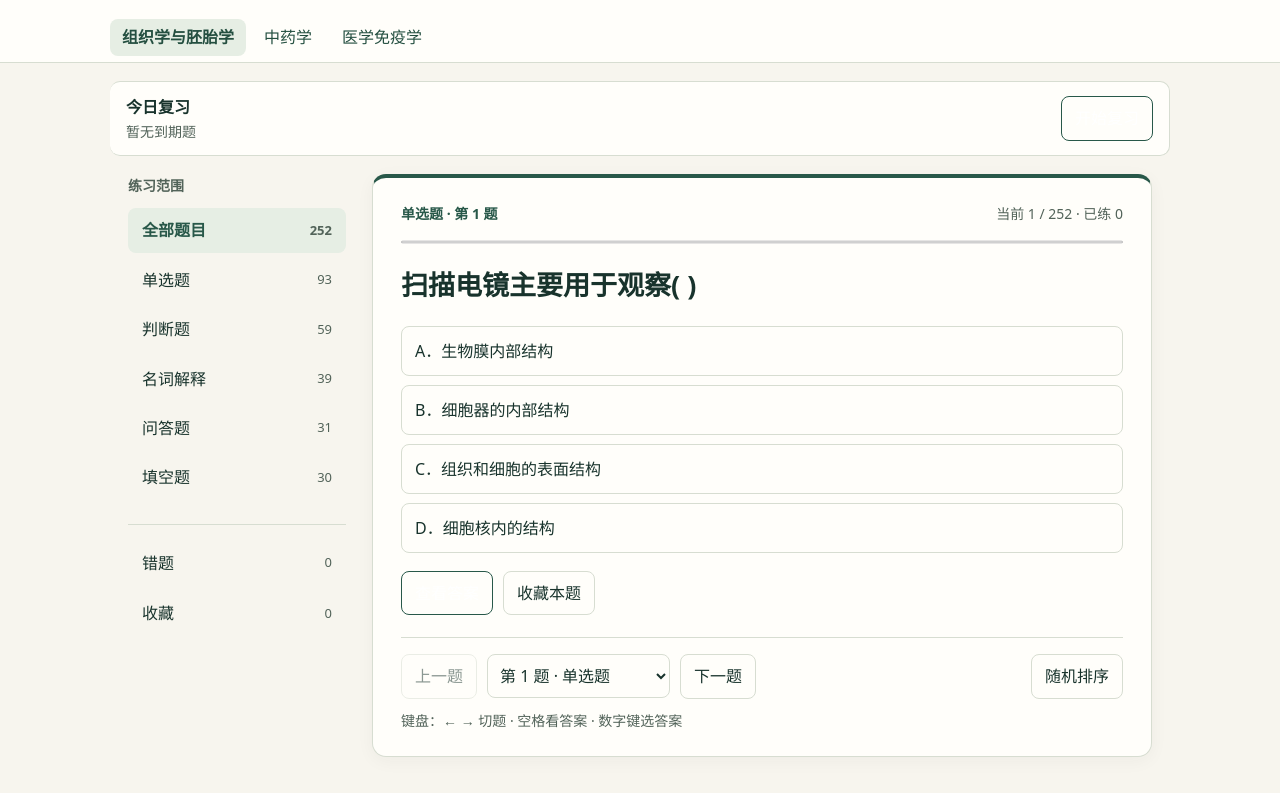
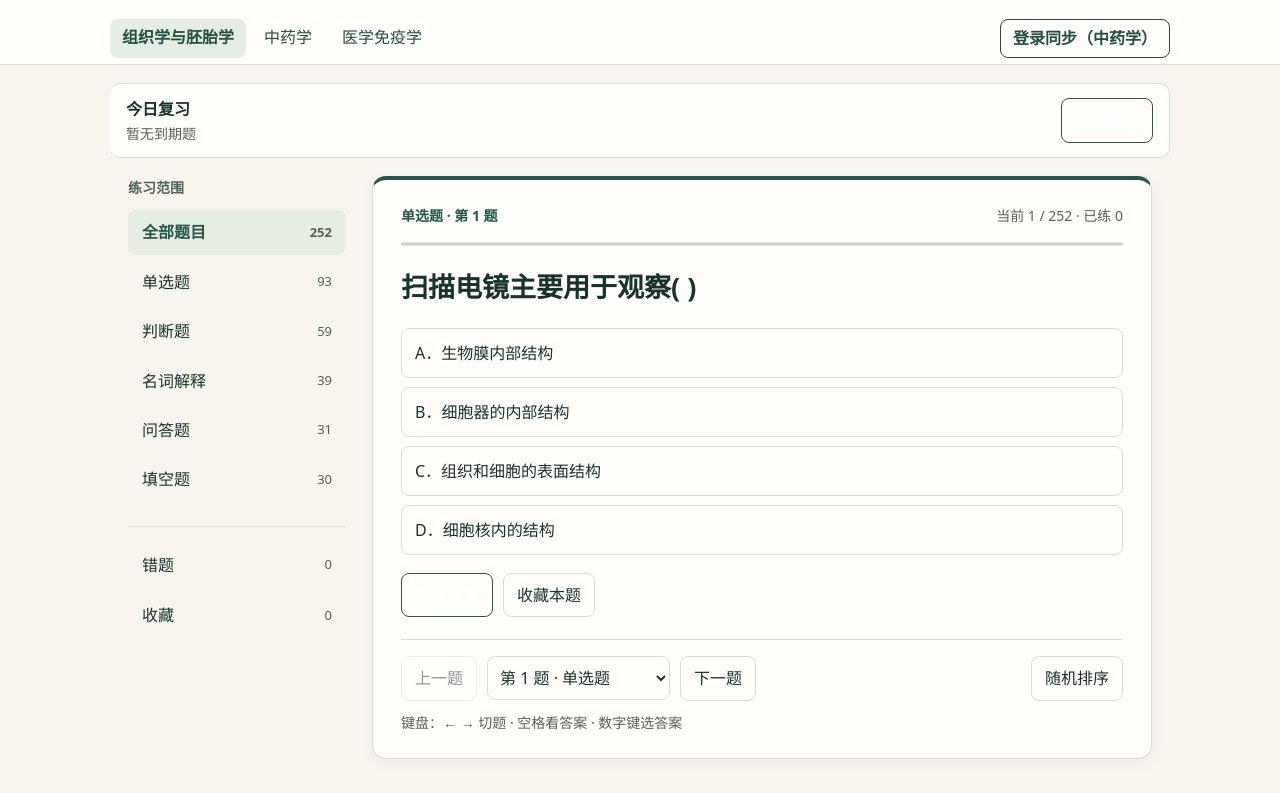
Before and after one commit to yq202020/histology-practice-web, a plain HTML site: page index.html in a window 1280 px wide. Shown: the part 51-844 px from the top of the page. Drawn offline with Linux system fonts and the light colour scheme.

Commit message:
Make study sync login discoverable from every subject

```diff
--- a/index.html
+++ b/index.html
@@ -51,8 +51,9 @@ button.ig-marker{position:absolute;min-width:44px;padding:0;border-color:var(--a
 button.ig-marker[aria-pressed=true]{background:var(--accent);color:white}
 .marker-1{left:calc(50% + 68px);top:63px}.marker-2{left:calc(50% + 22px);top:104px}
 .marker-3{left:calc(50% - 22px);top:177px}.marker-4{left:calc(50% - 96px);top:15px}
+.subject-nav .sync-nav-link{margin-left:auto;border:1px solid var(--accent,#244f40);font-weight:650}#study-sync:target{outline:2px solid var(--accent);outline-offset:3px;border-radius:6px;scroll-margin-top:12px}@media(max-width:680px){.subject-nav .sync-nav-link{margin-left:0}}
 </style>
-<header><div class="head"><div class="brand"><span class="mark" aria-hidden="true">组</span><strong>组织学与胚胎学</strong></div><span class="total" id="total"></span></div><nav class="subject-nav" aria-label="切换科目"><a href="./" aria-current="page">组织学与胚胎学</a><a href="./tcm/">中药学</a><a href="./immunology/">医学免疫学</a></nav></header>
+<header><div class="head"><div class="brand"><span class="mark" aria-hidden="true">组</span><strong>组织学与胚胎学</strong></div><span class="total" id="total"></span></div><nav class="subject-nav" aria-label="切换科目"><a href="./" aria-current="page">组织学与胚胎学</a><a href="./tcm/">中药学</a><a href="./immunology/">医学免疫学</a><a class="sync-nav-link" href="./tcm/#study-sync">登录同步（中药学）</a></nav></header>
 <section id="study-overview" aria-label="今日复习"></section>
 <main>
 <aside><h2>练习范围</h2><nav id="types" aria-label="题型"></nav><nav class="tools" id="review" aria-label="复习范围"></nav></aside>
```
Also changed, not shown: immunology/index.html (+2 -1 lines), tcm/index.html (+2 -1 lines).
